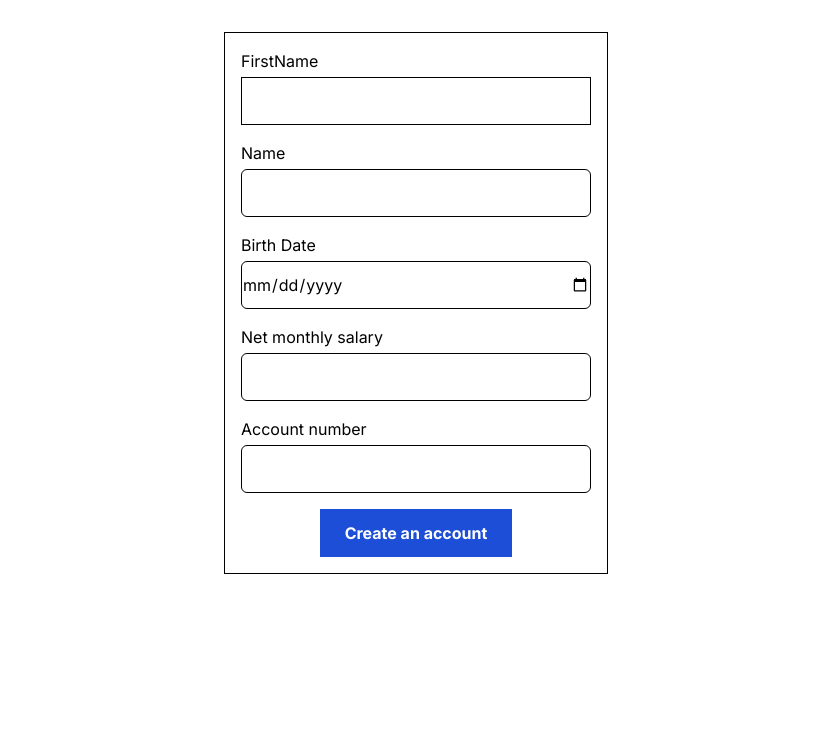
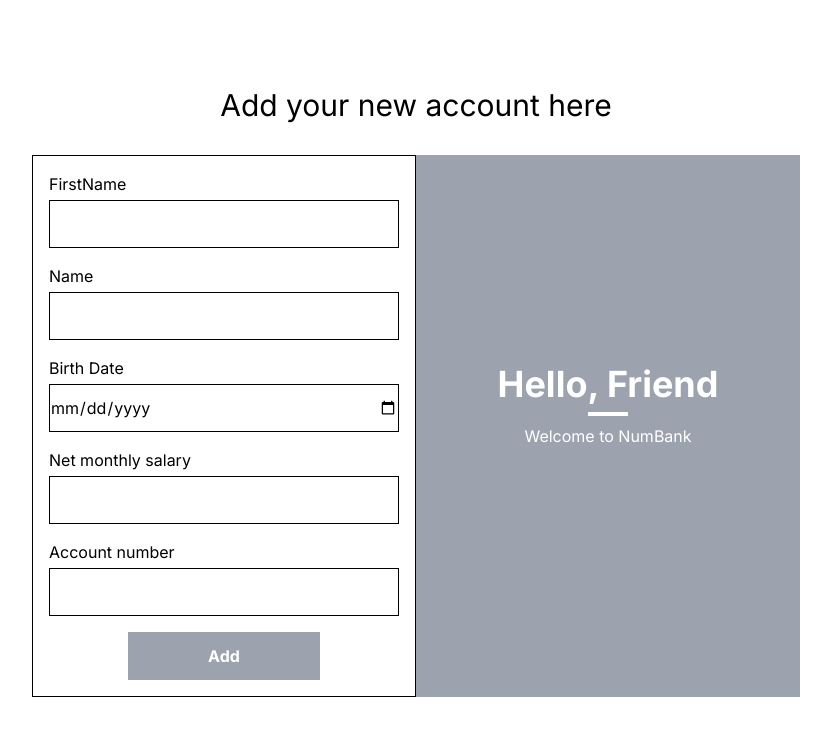
Before and after one commit to fandresenaravohary/Numbank, a Next.js app: page /newAccount in a window 1280 px wide. Shown: the top 736 px of the page, without its empty margins (224-1055 px from the left). Built offline with nearby package versions, Linux system fonts and the light colour scheme.

Commit message:
style: remove blue part and change to gray

```diff
--- a/src/app/newAccount/page.js
+++ b/src/app/newAccount/page.js
@@ -3,7 +3,8 @@ import React from 'react'
 
 export default function Account() {
   return (
-    <div>
+    <div className='flex flex-col justify-center items-center h-screen'>
+      <h1 className='text-3xl'>Add your new account here</h1>
       <AccountForm/>
     </div>
   )
--- a/src/components/AccountForm.js
+++ b/src/components/AccountForm.js
@@ -23,8 +23,8 @@ const AccountForm = () => {
 
 
     return (
-      <form className="py-4 mt-4 w-96 mx-auto" onSubmit={handleSubmit}>
-        <div className="border border-black p-4">
+      <form className="py-4 mt-4 mx-auto flex flex-row" onSubmit={handleSubmit}>
+        <div className="border border-black p-4 max-w-xl w-96">
           <div className="mb-4 flex flex-col">
             <label htmlFor="firstName" className="text-black">
               FirstName
@@ -49,7 +49,7 @@ const AccountForm = () => {
               name="lastName"
               value={formData.lastName}
               onChange={handleChange}
-              className="mt-1 w-full h-12 rounded-md border border-black"
+              className="mt-1 w-full h-12 border border-black"
               required
             />
           </div>
@@ -63,7 +63,7 @@ const AccountForm = () => {
               name="birthDate"
               value={formData.birthDate}
               onChange={handleChange}
-              className="mt-1 w-full h-12 rounded-md border border-black"
+              className="mt-1 w-full h-12 border border-black"
               required
             />
           </div>
@@ -77,7 +77,7 @@ const AccountForm = () => {
               name="salary"
               value={formData.salary}
               onChange={handleChange}
-              className="mt-1 w-full h-12 rounded-md border border-black"
+              className="mt-1 w-full h-12 border border-black"
               required
             />
           </div>
@@ -91,18 +91,23 @@ const AccountForm = () => {
               name="accountNumber"
               value={formData.accountNumber}
               onChange={handleChange}
-              className="mt-1 w-full h-12 rounded-md border border-black"
+              className="mt-1 w-full h-12 border border-black"
               required
             />
           </div>
           <div className="flex justify-center">
             <button
               type="submit"
-              className="bg-blue-700 p-3 text-white font-bold hover:bg-blue-600 w-48 mx-auto"
+              className="bg-gray-400 p-3 text-white font-bold hover:bg-gray-600 w-48 mx-auto"
             >
-              Create an account
+              Add
             </button>
           </div>
+        </div>
+        <div className=" bg-gray-400 flex flex-col justify-center items-center text-white py-12 px-6 md:py-24 md:px-12 max-w-xl w-96">
+          <h2 className="text-4xl font-bold mb-2">Hello, Friend</h2>
+          <div className="border-2 w-10 border-white inline-block mb-2"></div>
+          <p className="mb-10">Welcome to NumBank</p>
         </div>
       </form>
     );
```
